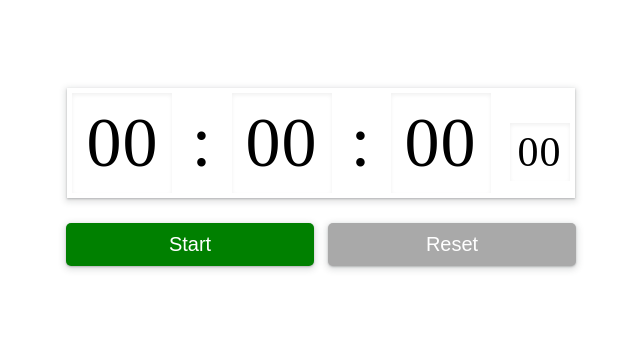
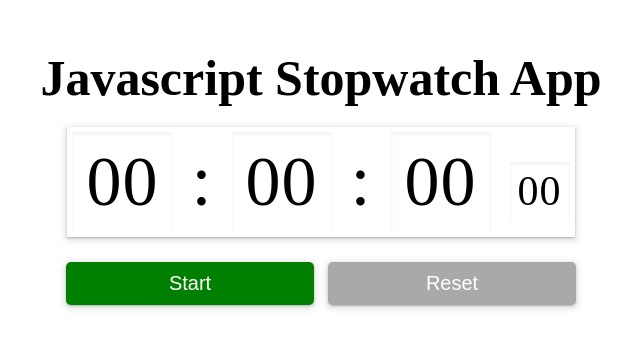
Before and after one commit to inside-the-div/JavaScript-Simple-Projects-Stopwatch, a plain HTML site: page index.html in a window 1280 px wide. Shown: the part 221-570 px from the top of the page, without its empty margins (319-959 px from the left). Drawn offline with Linux system fonts and the light colour scheme.

Commit message:
Added title

```diff
--- a/index.html
+++ b/index.html
@@ -9,6 +9,10 @@
 </head>
 <body>
     <div class="watch-container">
+        <div class="project-heading">
+            <h1>javascript Stopwatch App</h1>
+        </div>
+
         <p><span class="min-width" id="outputHour">00</span> : <span class="min-width" id="outputMinute">00</span> : <span class="min-width" id="outputSecond">00</span>  <span id="outputMilisecond">00</span></p>
         <div class="stopwatch-buttons">
             <button onclick="StartClock()" class="clock-button" id="startBtn">Start</button>
--- a/style.css
+++ b/style.css
@@ -62,3 +62,10 @@ body{
 .stopwatch-buttons{
     margin-top: 20px;
 }
+.project-heading{
+    margin-bottom: 20px;
+}
+.project-heading h1{
+    text-transform: capitalize;
+    font-size: 50px;
+}
```
